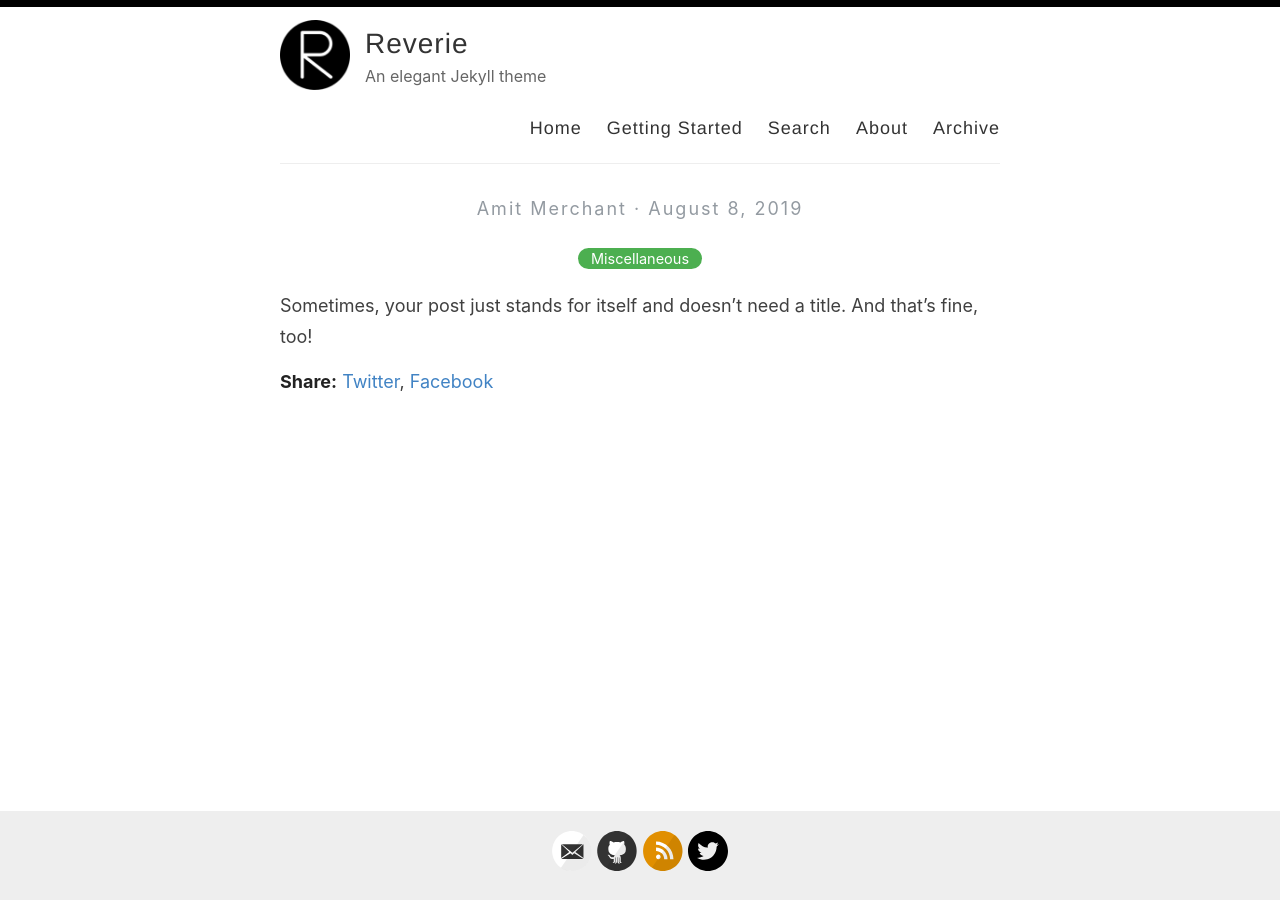
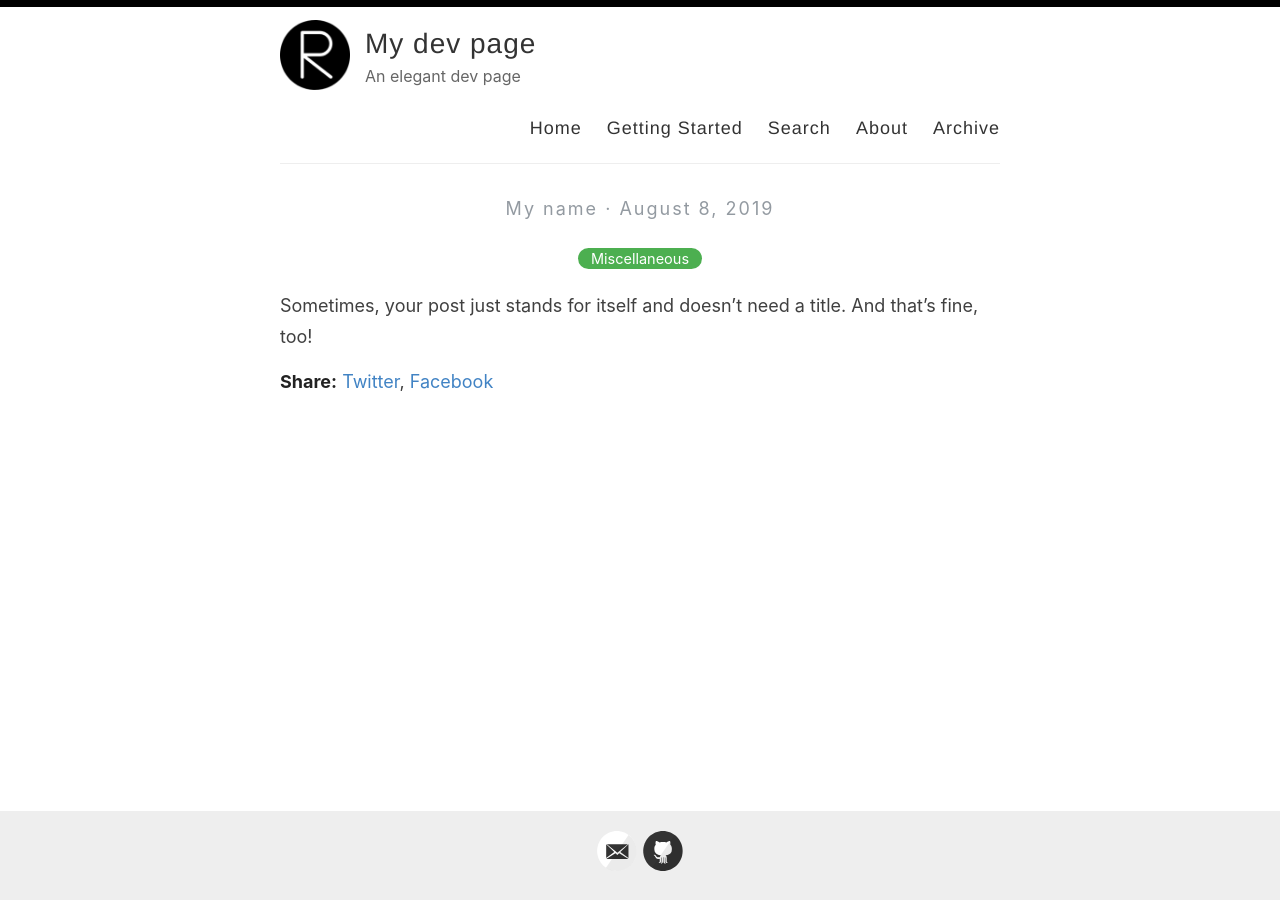
Before and after one commit to swagar/my-reverie, a Jekyll site: the page built from _posts/2019-08-08-no-title-posts.md, in a window 1280 px wide. Built offline with Jekyll 4.4.1, drawn with Linux system fonts in a browser that asks for light colours.

Commit message:
some fixes to the config

```diff
--- a/_config.yml
+++ b/_config.yml
@@ -3,13 +3,13 @@
 #
 
 # Name of your site (displayed in the header)
-name: Reverie
+name: My dev page
 
 # Name of the author
-author: Amit Merchant
+author: My name
 
 # Short bio or description (displayed in the header)
-description: An elegant Jekyll theme
+description: An elegant dev page
 
 # URL of your avatar or profile pic (you could use your GitHub profile pic)
 avatar: /images/reverie.png
@@ -21,15 +21,15 @@ avatar: /images/reverie.png
 # Includes an icon in the footer for each username you enter
 footer-links:
   dribbble:
-  email: amit.d.merchant@gmail.com
+  email: simon@wagar
   facebook:
   flickr:
-  github: amitmerchant1990/reverie
+  github: swagar/my-reverie
   instagram:
   linkedin:
   pinterest:
-  rss: rss
-  twitter: amit_merchant
+  rss:
+  twitter:
   stackoverflow:
   youtube: # channel/<your_long_string> or user/<user-name>
   googleplus: # anything in your profile username that comes after plus.google.com/
@@ -41,21 +41,21 @@ footer-links:
 disqus:
 
 # Enter your Google Analytics web tracking code (e.g. UA-2110908-2) to activate tracking
-google_analytics: UA-43339302-11
+google_analytics:
 
 # For newer "GA4" analytics, use the following instead of the "UA" entry above
 #google_analytics_ga4: G-GABC1DEFG
 
 # Your website URL (e.g. http://amitmerchant1990.github.io or http://www.amitmerchant.com)
 # Used for Sitemap.xml and your RSS feed
-url: http://www.amitmerchant.com/reverie
-enforce_ssl: https://www.amitmerchant.com/reverie
+url: https://swagar.github.io/my-reverie/
+enforce_ssl: https://swagar.github.io/my-reverie/
 
 # If you're hosting your site at a Project repository on GitHub pages
 # (http://yourusername.github.io/repository-name)
 # and NOT your User repository (http://yourusername.github.io)
 # then add in the baseurl here, like this: "/repository-name"
-baseurl: "/reverie"
+baseurl: "/my-reverie"
 
 #
 # !! You don't need to change any of the configuration flags below !!
```
